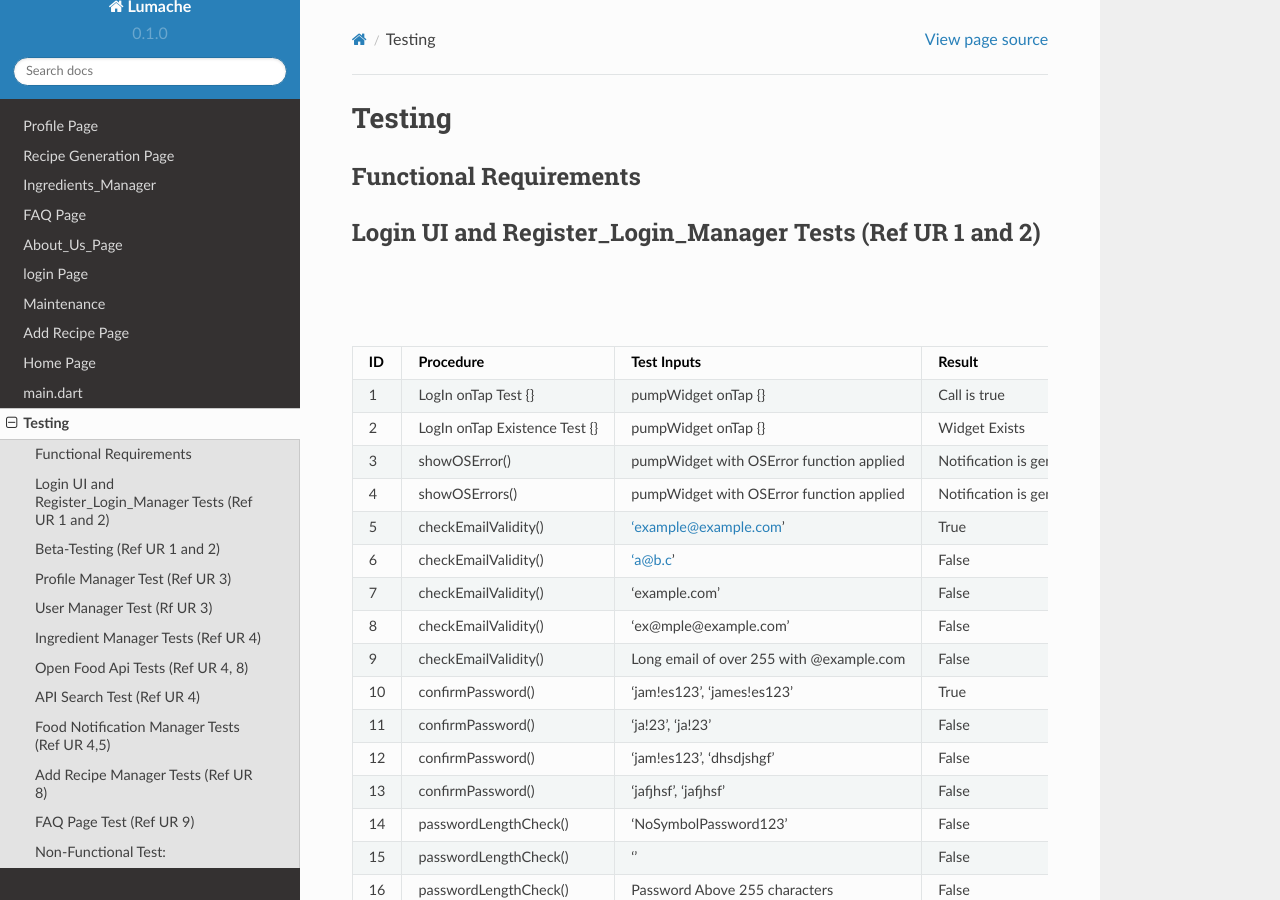
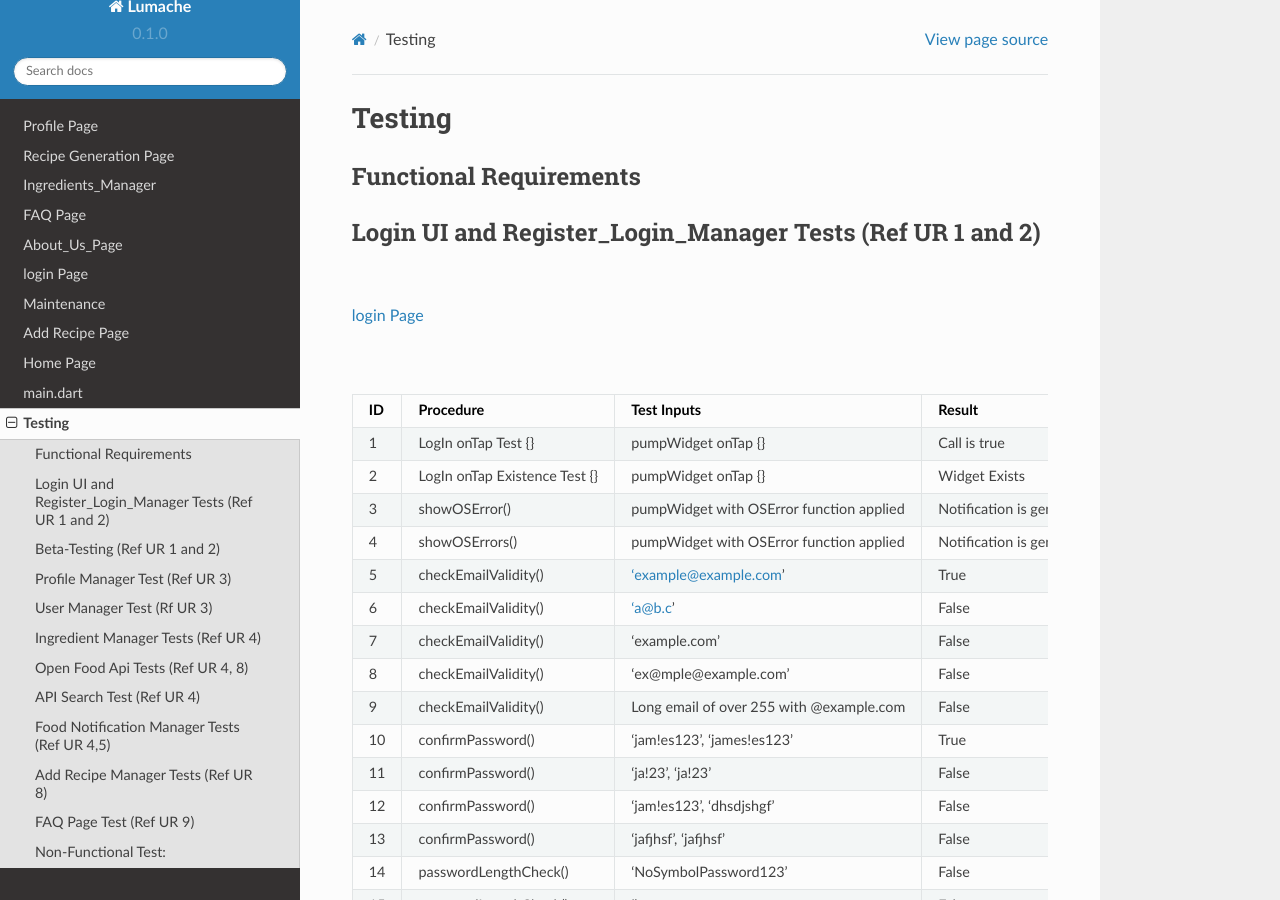
Before and after one commit to RhysRoo/SDRecipie_docs, a Sphinx documentation site: the page built from docs/source/testing.rst, in a window 1280 px wide and 900 px high. Built offline with Sphinx 7.4.7 and the Read the Docs theme 2.0.0, drawn with Linux system fonts in a browser that asks for light colours; pages that are not in the unit, such as notebooks, are missing from menus.

Commit message:
feat: testing

```diff
--- a/docs/source/testing.rst
+++ b/docs/source/testing.rst
@@ -6,6 +6,7 @@ Functional Requirements
 
 Login UI and Register_Login_Manager Tests  (Ref UR 1 and 2)
 ------------------------------------------------------------
+:doc:`login_page`
 
 .. list-table:: Login UI and Register_Login_Manager Tests (Ref UR 1 and 2)
    :widths: 5 25 25 25 25
```
